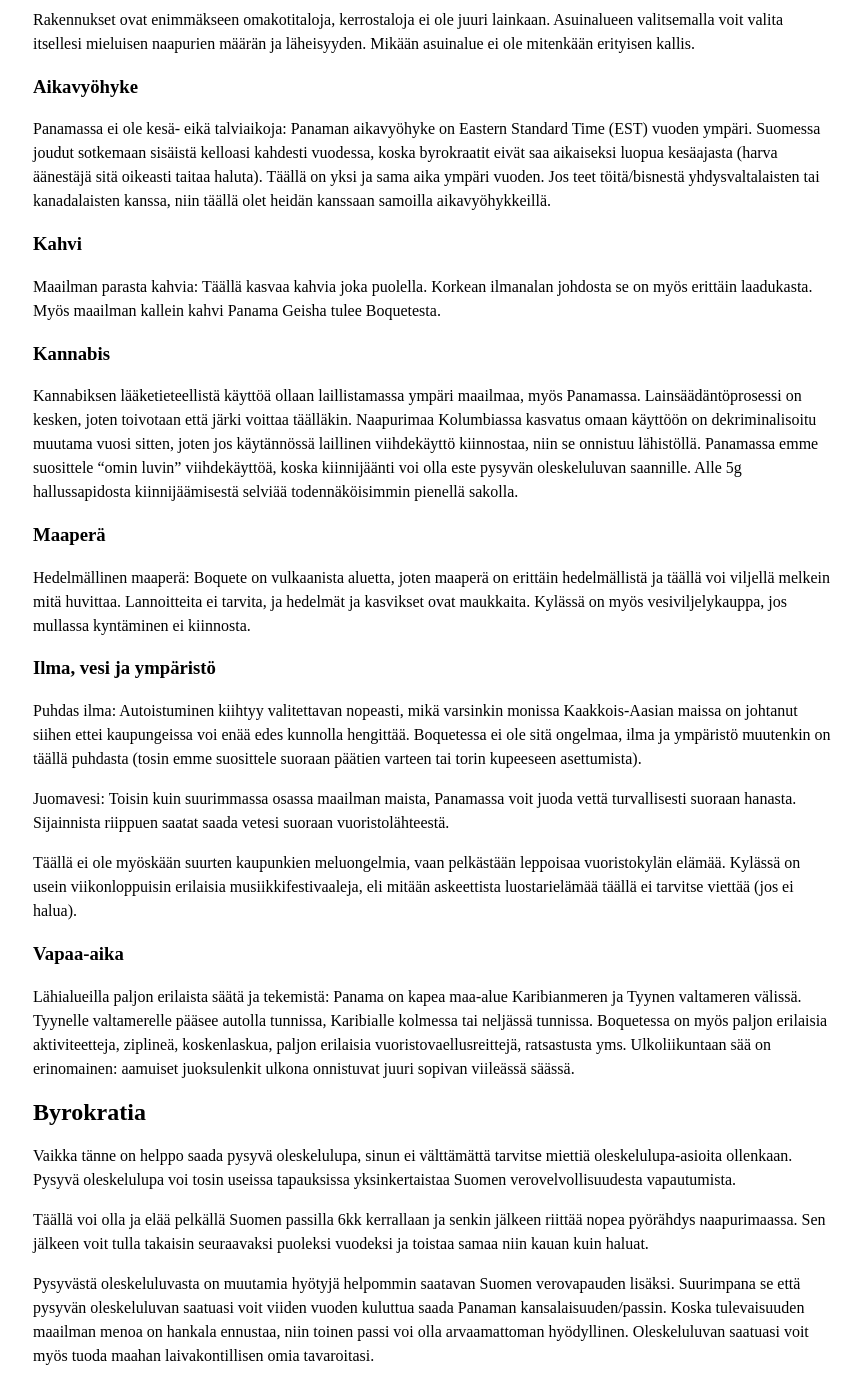
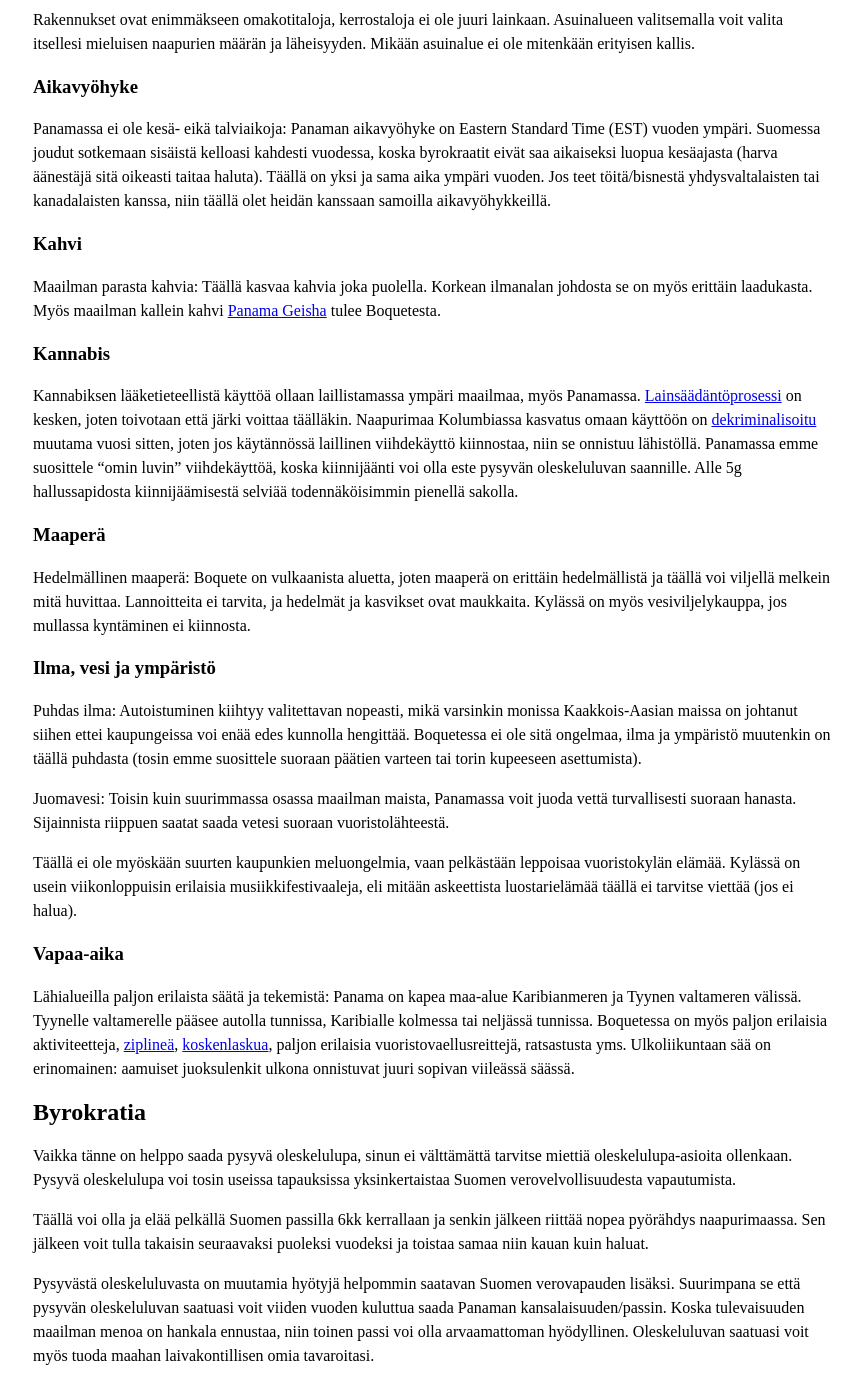
Before and after one commit to pitkonaarinparatiisi/pitkonaarinparatiisi.github.io, a Jekyll site: the page built from yleistietoa.md, in a window 1280 px wide and 1400 px high, scrolled down 2093 px. Shown: the whole window, without its empty margins (207-1068 px from the left). Built offline with Jekyll 4.4.1, drawn with Linux system fonts in a browser that asks for light colours; our own code applies the rules of GitHub Pages for plain Markdown files; part of the change alters nothing that is shown; some of the changed text lies outside the part shown.

```diff
--- a/yleistietoa.md
+++ b/yleistietoa.md
@@ -4,7 +4,7 @@ Miksi pidämme Boquetea maailman parhaana paikkana? Syitä riittää.
 
 ## Ilmasto
 
-Yksi selkeä tekijä on ilmasto. Maailmassa riittää trooppisia paratiiseja ja Boquete on yksi niistä. Toisin kuin muissa trooppisissa paratiiseissa, niin täällä ei kuitenkaan ole suomalaiselle liian kuuma.
+Yksi selkeä tekijä on [ilmasto](https://internationalliving.com/the-best-climates-in-the-world/). Maailmassa riittää trooppisia paratiiseja ja Boquete on yksi niistä. Toisin kuin muissa trooppisissa paratiiseissa, niin täällä ei kuitenkaan ole suomalaiselle liian kuuma.
 
 Panama on lähellä päiväntasaajaa, mikä tarkoittaa että lämpötilat ovat tasaisia ympäri vuoden, eikä talvi pääse vaivaamaan koskaan. Yleensä se tarkoittaa myös korkeita lämpötiloja ja Boquetessa tämän asian ratkaisee korkeus: Boquete on kilometrin korkeudella merenpinnasta. Sen ansiosta päivälämpötilat ovat "normaalin" 30-40C sijaan lähempänä n. 25 celsiusta.
 
@@ -62,11 +62,11 @@ Panamassa ei ole kesä- eikä talviaikoja: Panaman aikavyöhyke on Eastern Stand
 
 ### Kahvi
 
-Maailman parasta kahvia: Täällä kasvaa kahvia joka puolella. Korkean ilmanalan johdosta se on myös erittäin laadukasta. Myös maailman kallein kahvi Panama Geisha tulee Boquetesta.
+Maailman parasta kahvia: Täällä kasvaa kahvia joka puolella. Korkean ilmanalan johdosta se on myös erittäin laadukasta. Myös maailman kallein kahvi [Panama Geisha](https://angelscup.com/blog/buy/most-expensive-coffee-panama-geisha/) tulee Boquetesta.
 
 ### Kannabis
 
-Kannabiksen lääketieteellistä käyttöä ollaan laillistamassa ympäri maailmaa, myös Panamassa. Lainsäädäntöprosessi on kesken, joten toivotaan että järki voittaa täälläkin. Naapurimaa Kolumbiassa kasvatus omaan käyttöön on dekriminalisoitu muutama vuosi sitten, joten jos käytännössä laillinen viihdekäyttö kiinnostaa, niin se onnistuu lähistöllä. Panamassa emme suosittele "omin luvin" viihdekäyttöä, koska kiinnijäänti voi olla este pysyvän oleskeluluvan saannille. Alle 5g hallussapidosta kiinnijäämisestä selviää todennäköisimmin pienellä sakolla.
+Kannabiksen lääketieteellistä käyttöä ollaan laillistamassa ympäri maailmaa, myös Panamassa. [Lainsäädäntöprosessi](http://www.panamatoday.com/panama/panama-takes-first-step-legalize-use-marijuana-medicinal-purposes-6376) on kesken, joten toivotaan että järki voittaa täälläkin. Naapurimaa Kolumbiassa kasvatus omaan käyttöön on [dekriminalisoitu](https://hightimes.com/culture/inside-colombias-legal-weed-scene/) muutama vuosi sitten, joten jos käytännössä laillinen viihdekäyttö kiinnostaa, niin se onnistuu lähistöllä. Panamassa emme suosittele "omin luvin" viihdekäyttöä, koska kiinnijäänti voi olla este pysyvän oleskeluluvan saannille. Alle 5g hallussapidosta kiinnijäämisestä selviää todennäköisimmin pienellä sakolla.
 
 ### Maaperä
 
@@ -82,7 +82,7 @@ Täällä ei ole myöskään suurten kaupunkien meluongelmia, vaan pelkästään
 
 ### Vapaa-aika
 
-Lähialueilla paljon erilaista säätä ja tekemistä: Panama on kapea maa-alue Karibianmeren ja Tyynen valtameren välissä. Tyynelle valtamerelle pääsee autolla tunnissa, Karibialle kolmessa tai neljässä tunnissa. Boquetessa on myös paljon erilaisia aktiviteetteja, ziplineä, koskenlaskua, paljon erilaisia vuoristovaellusreittejä, ratsastusta yms. Ulkoliikuntaan sää on erinomainen: aamuiset juoksulenkit ulkona onnistuvat juuri sopivan viileässä säässä.
+Lähialueilla paljon erilaista säätä ja tekemistä: Panama on kapea maa-alue Karibianmeren ja Tyynen valtameren välissä. Tyynelle valtamerelle pääsee autolla tunnissa, Karibialle kolmessa tai neljässä tunnissa. Boquetessa on myös paljon erilaisia aktiviteetteja, [ziplineä](https://www.youtube.com/watch?v=EDx9AmxKcUo), [koskenlaskua](https://www.youtube.com/watch?v=_l59lQpN7k0), paljon erilaisia vuoristovaellusreittejä, ratsastusta yms. Ulkoliikuntaan sää on erinomainen: aamuiset juoksulenkit ulkona onnistuvat juuri sopivan viileässä säässä.
 
 ## Byrokratia
 
```
